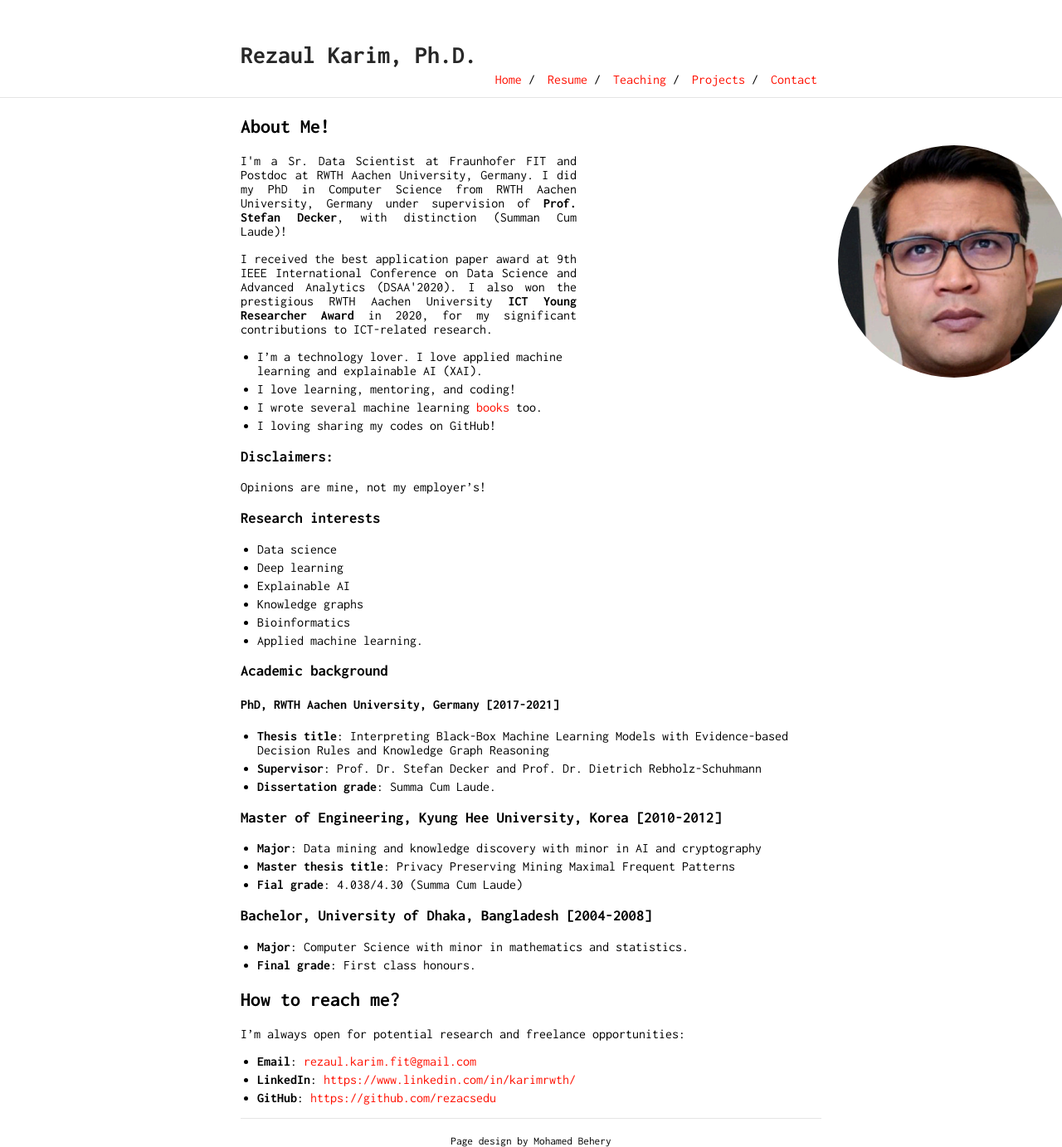
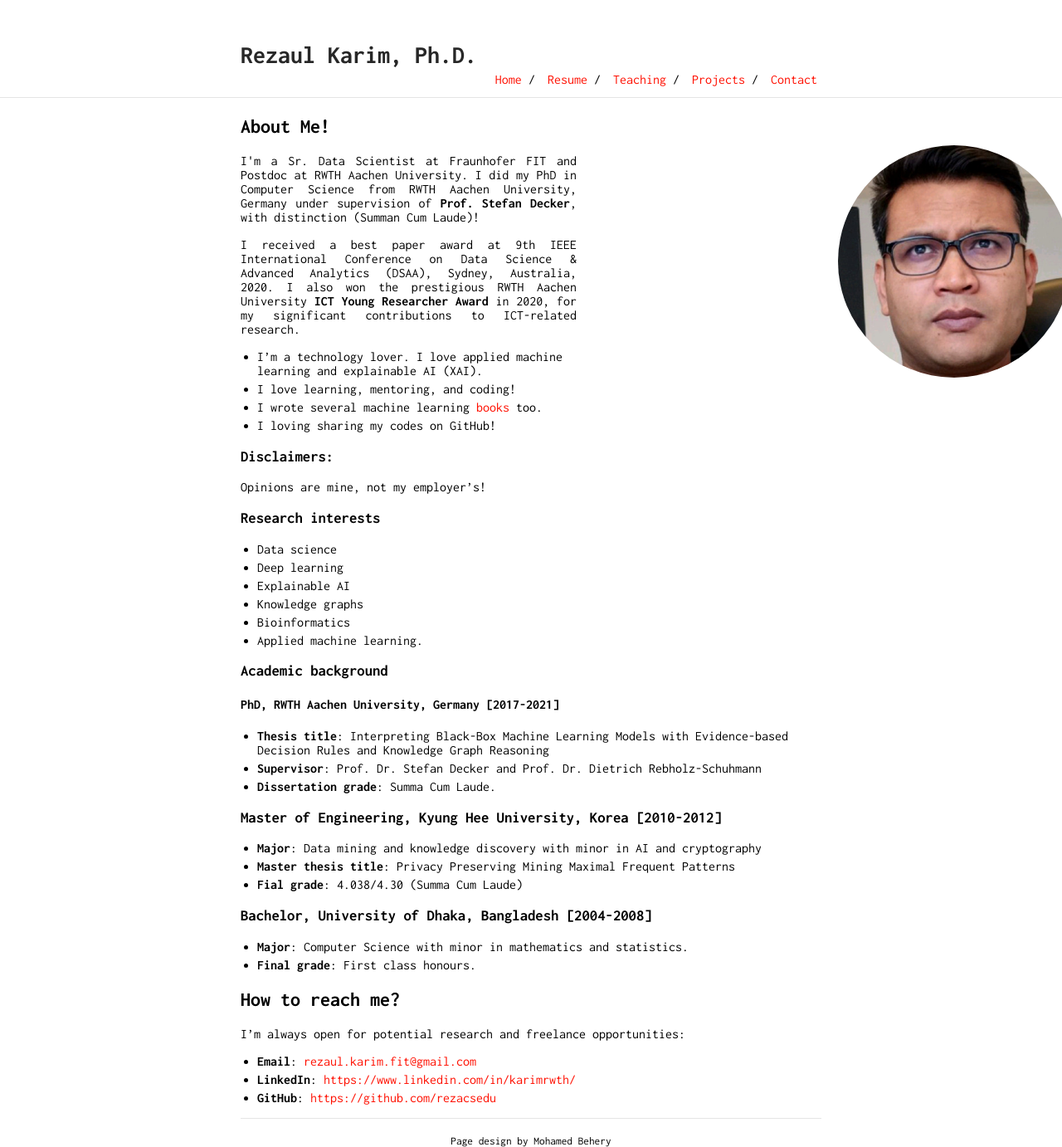
Before and after one commit to rezacsedu/rezacsedu.github.io, a Jekyll site: the page built from index.md, in a window 1280 px wide. Shown: the whole page at 83% size. Built offline with Jekyll 4.4.1, drawn with Linux system fonts in a browser that asks for light colours; our own code applies the rules of GitHub Pages for plain Markdown files.

Commit message:
Update index.md

```diff
--- a/index.md
+++ b/index.md
@@ -2,9 +2,9 @@
 
 <img class="profile-picture" src="img/1664312512000.jpg" width="150">
 
-<p style='text-align: justify;'> I'm a Sr. Data Scientist at Fraunhofer FIT and Postdoc at RWTH Aachen University, Germany. I did my PhD in Computer Science from RWTH Aachen University, Germany under supervision of <b>Prof. Stefan Decker</b>, with distinction (Summan Cum Laude)! </p>
+<p style='text-align: justify;'> I'm a Sr. Data Scientist at Fraunhofer FIT and Postdoc at RWTH Aachen University. I did my PhD in Computer Science from RWTH Aachen University, Germany under supervision of <b>Prof. Stefan Decker</b>, with distinction (Summan Cum Laude)! </p>
 
-<p style='text-align: justify;'>I received the best application paper award at 9th IEEE International Conference on Data Science and Advanced Analytics (DSAA'2020). I also won the prestigious RWTH Aachen University <b>ICT Young Researcher Award</b> in 2020, for my significant contributions to ICT-related research. </p>
+<p style='text-align: justify;'>I received a best paper award at 9th IEEE International Conference on Data Science & Advanced Analytics (DSAA), Sydney, Australia, 2020. I also won the prestigious RWTH Aachen University <b>ICT Young Researcher Award</b> in 2020, for my significant contributions to ICT-related research. </p>
 
 - I'm a technology lover. I love applied machine learning and explainable AI (XAI).
 - I love learning, mentoring, and coding!
```
